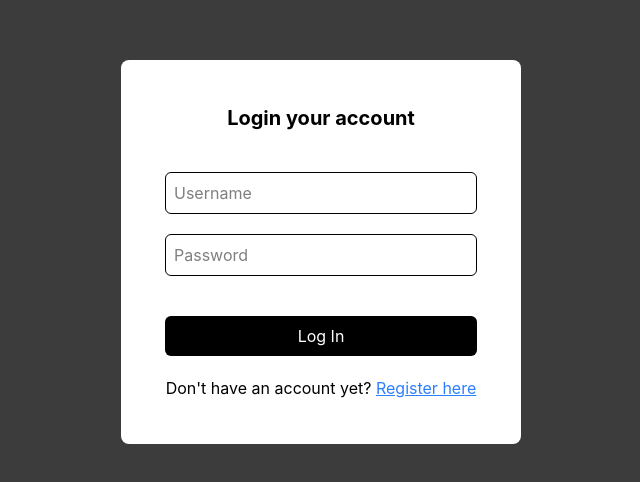
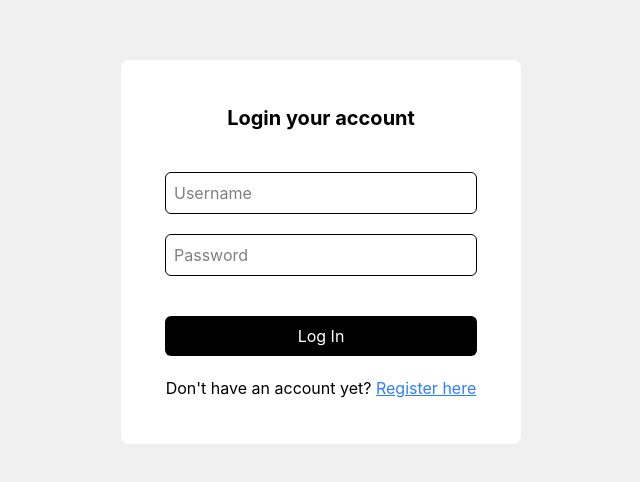
Before and after one commit to donotlookzxz0/supphand, a React (Vite) app in the folder app/: page /login in a window 1280 px wide. Shown: the part 148-630 px from the top of the page, without its empty margins (319-959 px from the left). Built offline with nearby package versions, Linux system fonts and the light colour scheme; no server answers.

Commit message:
styles page bg color

```diff
--- a/app/src/index.css
+++ b/app/src/index.css
@@ -1,5 +1,5 @@
 @import "tailwindcss";
 
 body{
-    background-color: rgb(60, 60, 60);
+    background-color: rgb(241, 240, 240);
 }
```
